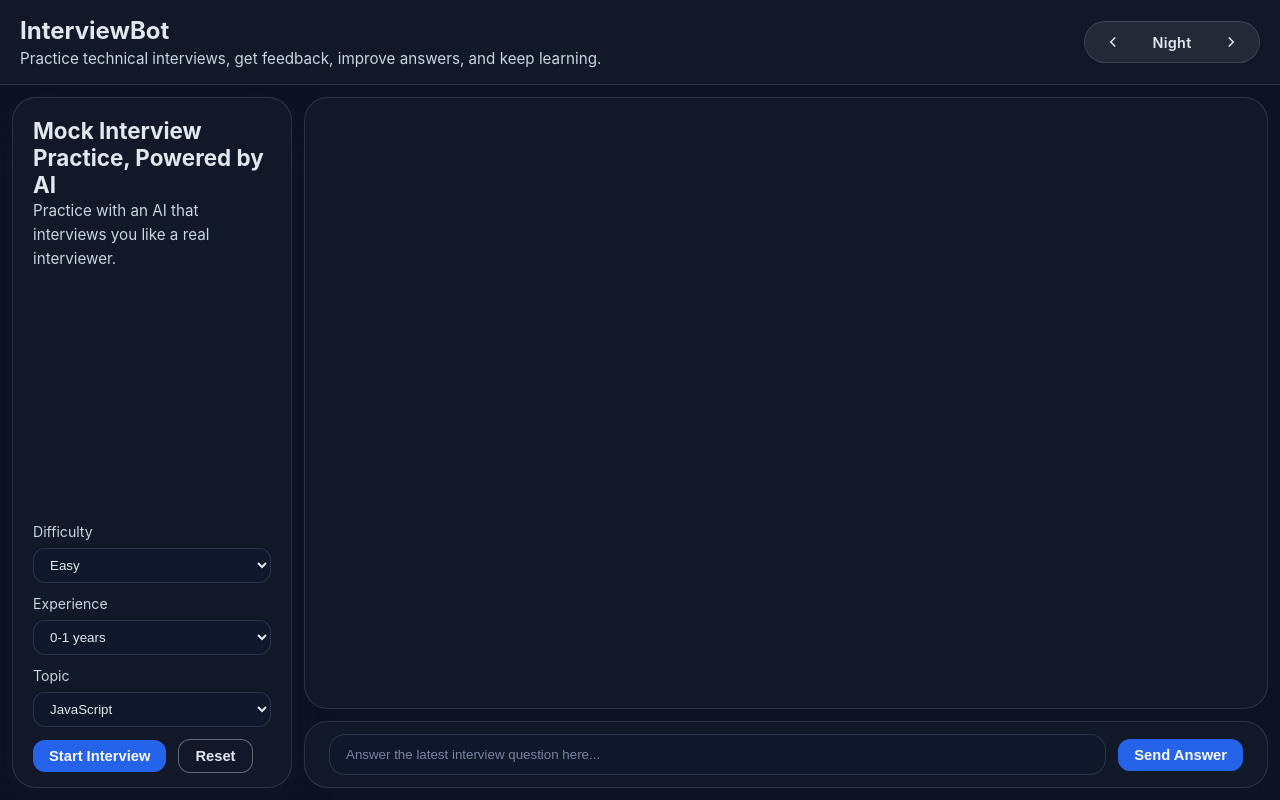
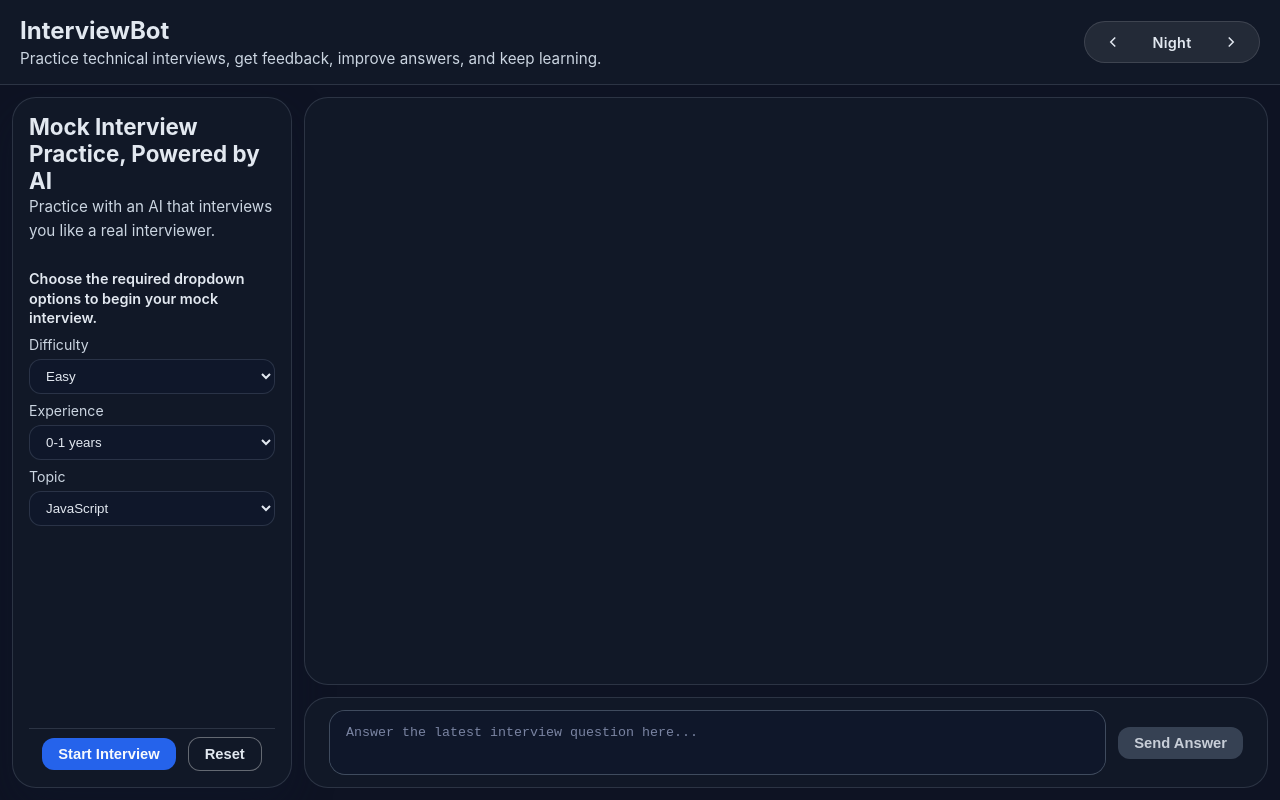
Before and after one commit to anand001ZHB/genai-project, an Angular app in the folder genai-frontend/ai-chat-ui/: page / in a window 1280 px wide. Both pictures are taken after a click on the button "Start". Built offline with nearby package versions, Linux system fonts and the light colour scheme.

Commit message:
UI and va;idations added

```diff
--- a/genai-frontend/ai-chat-ui/src/app/chat/chat.css
+++ b/genai-frontend/ai-chat-ui/src/app/chat/chat.css
@@ -148,18 +148,17 @@
   padding: var(--spacing-md);
   flex: 1;
   min-height: 0;
-  overflow: hidden;
+  overflow: auto;
 }
 
 .intro-panel {
   display: flex;
   flex-direction: column;
   gap: var(--spacing-sm);
-  justify-content: space-between;
   background: var(--surface);
   border: 1px solid var(--border);
   border-radius: var(--radius-lg);
-  padding: var(--spacing-xl) var(--spacing-xl) 14px;
+  padding: var(--spacing-lg);
   min-height: 0;
   overflow: hidden;
   box-shadow: var(--shadow-md);
@@ -201,18 +200,38 @@
   line-height: 1.6;
   color: var(--muted);
   font-size: 0.95rem;
-  margin-bottom: 30px;
+  margin-bottom: 10px;
 }
 
 .settings-panel {
+  display: flex;
+  flex-direction: column;
+  gap: var(--spacing-sm);
+  margin-top: 8px;
+  min-height: 0;
+  flex: 1;
+  position: relative;
+  --settings-footer-height: 104px;
+  padding-bottom: 0;
+}
+
+.settings-helper-text {
+  margin: 0;
+  color: var(--text);
+  font-size: 0.9rem;
+  line-height: 1.35;
+  font-weight: 600;
+}
+
+.settings-fields {
   display: grid;
-  gap: var(--spacing-md);
-   margin-top: 30px;
+  gap: 8px;
+  padding-bottom: var(--settings-footer-height);
 }
 
 .settings-panel label {
   display: grid;
-  gap: var(--spacing-sm);
+  gap: 6px;
   color: var(--muted);
   font-size: 0.88rem;
 }
@@ -236,8 +255,31 @@
 .buttons-row {
   display: flex;
   gap: var(--spacing-md);
-  flex-wrap: wrap;
+  flex-wrap: nowrap;
   align-items: center;
+  justify-content: center;
+}
+
+.settings-footer {
+  margin-top: 0;
+  position: absolute;
+  left: 0;
+  right: 0;
+  bottom: 0;
+  background: var(--surface);
+}
+
+.settings-footer::before {
+  content: '';
+  display: block;
+  border-top: 1px solid var(--border);
+  margin-top: 0;
+  margin-bottom: 8px;
+}
+
+.settings-footer .buttons-row {
+  width: auto;
+  justify-content: center;
 }
 
 button.primary,
@@ -248,6 +290,7 @@ button.secondary {
   font-weight: 600;
   cursor: pointer;
   font-size: 0.92rem;
+  white-space: nowrap;
 }
 
 button.primary {
@@ -269,18 +312,24 @@ button.secondary:hover {
   background: rgba(148, 163, 184, 0.24);
 }
 
+.chat-messages-shell {
+  position: relative;
+  flex: 1;
+  min-height: 0;
+  overflow: hidden;
+  background: var(--surface);
+  border: 1px solid var(--border);
+  border-radius: var(--radius-lg);
+}
+
 .chat-messages {
   display: flex;
   flex-direction: column;
   gap: 14px;
-  flex: 1;
+  height: 100%;
   min-height: 0;
   overflow-y: auto;
-  padding: var(--spacing-2xl) var(--spacing-2xl) 180px;
-  background: var(--surface);
-  border: 1px solid var(--border);
-  border-radius: var(--radius-lg);
-  position: relative;
+  padding: var(--spacing-2xl) calc(var(--spacing-2xl) - 6px) 180px var(--spacing-2xl);
 }
 
 .message {
@@ -333,7 +382,17 @@ button.secondary:hover {
   box-sizing: border-box;
 }
 
-.chat-input input {
+.chat-answer-field {
+  display: flex;
+  flex: 1;
+  min-width: 0;
+  overflow: hidden;
+  border: 1px solid var(--border);
+  border-radius: var(--radius-md);
+}
+
+.chat-input input,
+.chat-input textarea {
   flex: 1;
   min-width: 0;
   padding: var(--spacing-md) var(--spacing-lg);
@@ -344,12 +403,70 @@ button.secondary:hover {
   outline: none;
 }
 
-.chat-input input::placeholder {
+.chat-input textarea {
+  width: 100%;
+  resize: none;
+  min-height: 54px;
+  max-height: 220px;
+  line-height: 1.45;
+  overflow-y: hidden;
+  border: none;
+  border-radius: 0;
+  box-shadow: none;
+}
+
+.chat-input input:enabled {
+  border-color: var(--button);
+  box-shadow: 0 0 0 1px rgba(59, 130, 246, 0.25);
+}
+
+.chat-answer-field.answer-enabled {
+  border-color: var(--button);
+  box-shadow: 0 0 0 1px rgba(59, 130, 246, 0.25);
+}
+
+.chat-input input:disabled {
+  background: rgba(100, 116, 139, 0.2);
+  border-color: rgba(100, 116, 139, 0.45);
+  color: rgba(148, 163, 184, 0.9);
+  cursor: not-allowed;
+}
+
+.chat-answer-field.answer-disabled {
+  background: rgba(100, 116, 139, 0.2);
+  border-color: rgba(100, 116, 139, 0.45);
+}
+
+.chat-input textarea:disabled {
+  color: rgba(148, 163, 184, 0.9);
+  cursor: not-allowed;
+}
+
+.chat-input input::placeholder,
+.chat-input textarea::placeholder {
   color: var(--input-placeholder);
 }
 
 .chat-input button {
   min-width: 120px;
+}
+
+.chat-input button:disabled {
+  background: rgba(100, 116, 139, 0.45);
+  color: rgba(226, 232, 240, 0.85);
+  border-color: rgba(100, 116, 139, 0.55);
+  cursor: not-allowed;
+  box-shadow: none;
+}
+
+.rating-input::-webkit-outer-spin-button,
+.rating-input::-webkit-inner-spin-button {
+  -webkit-appearance: none;
+}
+
+.rating-input[type='number'] {
+  appearance: textfield;
+  -moz-appearance: textfield;
 }
 
 .bubble pre {
@@ -366,13 +483,9 @@ button.secondary:hover {
   margin: 0 0 10px;
 }
 
-.chat-messages {
-  position: relative;
-}
-
 .scroll-to-bottom-btn {
   position: absolute;
-  bottom: 96px;
+  bottom: 16px;
   left: 50%;
   transform: translateX(-50%);
   width: 56px;
@@ -386,36 +499,35 @@ button.secondary:hover {
   align-items: center;
   justify-content: center;
   box-shadow: var(--shadow-button);
-  transition: all var(--transition-normal);
   z-index: 100;
 }
 
-.scroll-to-bottom-btn:hover {
-  transform: translateX(-50%) translateY(-4px);
-  box-shadow: 0 14px 40px rgba(37, 99, 235, 0.4);
+.chat-messages::-webkit-scrollbar,
+.chat-input textarea::-webkit-scrollbar {
+  width: 8px;
 }
 
-.scroll-to-bottom-btn:active {
-  transform: translateX(-50%) translateY(-2px);
-}
-
-.scroll-to-bottom-btn svg {
-  width: 24px;
-  height: 24px;
-  animation: pulse-down 1.2s ease-in-out infinite;
-}
-
-@keyframes pulse-down {
-  0%, 100% {
-    transform: translateY(0);
-  }
-  50% {
-    transform: translateY(4px);
-  }
+.chat-messages::-webkit-scrollbar-thumb,
+.chat-input textarea::-webkit-scrollbar-thumb {
+  background: rgba(148, 163, 184, 0.45);
+  border-radius: 999px;
 }
 
 @media (max-width: 980px) {
   .chat-wrapper {
     grid-template-columns: 1fr;
   }
+
+  .intro-panel {
+    padding: var(--spacing-md);
+  }
+
+  .settings-helper-text {
+    font-size: 0.88rem;
+    line-height: 1.4;
+  }
+
+  .buttons-row {
+    gap: var(--spacing-sm);
+  }
 }
--- a/genai-frontend/ai-chat-ui/src/app/chat/chat.html
+++ b/genai-frontend/ai-chat-ui/src/app/chat/chat.html
@@ -37,6 +37,9 @@
       </div>
 
       <div class="settings-panel mt-xl">
+        <p class="settings-helper-text">Choose the required dropdown options to begin your mock interview.</p>
+
+        <div class="settings-fields">
         <label>
           Difficulty
           <select [(ngModel)]="level">
@@ -68,19 +71,49 @@
             <option value="Web Performance">Web Performance</option>
             <option value="Frontend Architecture">Frontend Architecture</option>
             <option value="Node.js">Node.js</option>
+            <option value="Express.js">Express.js</option>
+            <option value="NestJS">NestJS</option>
+            <option value="REST APIs">REST APIs</option>
+            <option value="GraphQL">GraphQL</option>
+            <option value="SQL">SQL</option>
+            <option value="PostgreSQL">PostgreSQL</option>
+            <option value="MongoDB">MongoDB</option>
+            <option value="System Design">System Design</option>
+            <option value="Java">Java</option>
+            <option value="Spring Boot">Spring Boot</option>
+            <option value="Hibernate">Hibernate</option>
+            <option value="Microservices (Java)">Microservices (Java)</option>
+            <option value="C#">C#</option>
+            <option value=".NET">.NET</option>
+            <option value="ASP.NET Core">ASP.NET Core</option>
+            <option value="Entity Framework Core">Entity Framework Core</option>
+            <option value="LINQ">LINQ</option>
+            <option value="Python">Python</option>
+            <option value="Pandas">Pandas</option>
+            <option value="NumPy">NumPy</option>
+            <option value="Data Analysis">Data Analysis</option>
+            <option value="Data Visualization">Data Visualization</option>
+            <option value="Statistics">Statistics</option>
+            <option value="Machine Learning">Machine Learning</option>
+            <option value="Deep Learning">Deep Learning</option>
           </select>
         </label>
 
+        </div>
+
+        <div class="settings-footer">
           <div class="buttons-row">
             <button class="primary" (click)="startInterview()">Start Interview</button>
             <button class="secondary" (click)="resetSelections()">Reset</button>
           </div>
         </div>
+      </div>
     </section>
 
     <section class="chat-panel">
+      <div class="chat-messages-shell">
         <div class="chat-messages" (scroll)="checkScroll()">
-        <div *ngFor="let msg of messages" [ngClass]="msg.role === 'user' ? 'message user' : 'message ai'">
+          <div *ngFor="let msg of messages" [ngClass]="msg.role === 'user' ? 'message user' : 'message ai'" class="message" [attr.data-message-id]="msg.id">
             <div class="bubble">
               <div [innerHTML]="msg.text"></div>
             </div>
@@ -92,18 +125,27 @@
             <polyline points="6 9 12 15 18 9"></polyline>
           </svg>
         </button>
+      </div>
 
       <div class="chat-input" *ngIf="!showRatingStep">
-        <input
+        <div class="chat-answer-field" [class.answer-enabled]="canAnswerNow" [class.answer-disabled]="!canAnswerNow">
+          <textarea
+            #answerInput
             [(ngModel)]="userInput"
             placeholder="Answer the latest interview question here..."
-          (keydown.enter)="sendMessage()"
-        />
-        <button class="primary" (click)="sendMessage()">Send Answer</button>
+            [disabled]="!canAnswerNow"
+            (input)="autoResizeAnswer($event)"
+            (keydown)="onAnswerKeydown($event)"
+            rows="2"
+          ></textarea>
+        </div>
+        <button class="primary" [disabled]="!canAnswerNow" (click)="sendMessage()">Send Answer</button>
       </div>
 
       <div class="chat-input" *ngIf="showRatingStep">
         <input
+          #ratingInput
+          class="rating-input"
           [(ngModel)]="selfRating"
           type="number"
           min="1"
--- a/genai-frontend/ai-chat-ui/src/app/chat/chat.ts
+++ b/genai-frontend/ai-chat-ui/src/app/chat/chat.ts
@@ -1,4 +1,4 @@
-import { Component, AfterViewChecked } from '@angular/core';
+import { Component, AfterViewChecked, ElementRef, ViewChild } from '@angular/core';
 import { CommonModule } from '@angular/common';
 import { FormsModule } from '@angular/forms';
 import { HttpClient } from '@angular/common/http';
@@ -14,6 +14,9 @@ import { environment } from '../../environments/environment';
 })
 export class Chat implements AfterViewChecked {
 
+  @ViewChild('answerInput') answerInput?: ElementRef<HTMLTextAreaElement>;
+  @ViewChild('ratingInput') ratingInput?: ElementRef<HTMLInputElement>;
+
   private apiBaseUrl = ((environment as any).apiBaseUrl || (environment as any).apiUrl || '').replace(/\/+$/, '') || '';
 
   userInput = '';
@@ -23,8 +26,13 @@ export class Chat implements AfterViewChecked {
   selfRating = '';
   showRatingStep = false;
   interviewStarted = false;
+  isAnswerTurn = false;
+  isAwaitingResponse = false;
   lastQuestion = '';
   messages: any[] = [];
+  private messageIdCounter = 0;
+  private pendingAnswerFocus = false;
+  private pendingRatingFocus = false;
   showScrollButton = false;
   selectedTheme = 'theme-dark';
 
@@ -41,6 +49,10 @@ export class Chat implements AfterViewChecked {
   showWelcomeScreen = true;
 
   constructor(private http: HttpClient) { }
+
+  get canAnswerNow(): boolean {
+    return this.interviewStarted && this.isAnswerTurn && !this.isAwaitingResponse && !this.showRatingStep;
+  }
 
   get currentThemeName(): string {
     return this.themes[this.currentThemeIndex]?.label || 'Night';
@@ -66,13 +78,19 @@ export class Chat implements AfterViewChecked {
     this.selfRating = '';
     this.userInput = '';
     this.interviewStarted = false;
+    this.isAnswerTurn = false;
+    this.isAwaitingResponse = false;
     this.lastQuestion = '';
+    this.resetAnswerInputHeight();
+    this.focusRatingInput();
 
     // Ask for self-rating first
-    this.messages.push({
-      role: 'ai',
-      text: 'Great! Before we start, I\'d like to know how you rate yourself on a scale of 1-10 on the topic of <strong>' + this.topic + '</strong>. This will help me tailor the questions to your level.<br/><br/>(1 = beginner, 5 = intermediate, 10 = expert)'
-    });
+    this.messages.push(
+      this.createMessage(
+        'ai',
+        'Great! Before we start, I\'d like to know how you rate yourself on a scale of 1-10 on the topic of <strong>' + this.topic + '</strong>. This will help me tailor the questions to your level.<br/><br/>(1 = beginner, 5 = intermediate, 10 = expert)'
+      )
+    );
   }
 
   submitSelfRating() {
@@ -84,8 +102,10 @@ export class Chat implements AfterViewChecked {
       return;
     }
 
-    this.messages.push({ role: 'user', text: 'I rate myself as ' + rating + ' out of 10' });
+    this.messages.push(this.createMessage('user', 'I rate myself as ' + rating + ' out of 10'));
     this.showRatingStep = false;
+    this.isAwaitingResponse = true;
+    this.isAnswerTurn = false;
 
     const apiUrl = this.apiBaseUrl ? `${this.apiBaseUrl}/chat/start` : '/chat/start';
 
@@ -97,13 +117,22 @@ export class Chat implements AfterViewChecked {
     }).subscribe({
       next: (res) => {
         const reply = res.reply || 'No response from interviewer.';
-        this.messages.push({ role: 'ai', text: marked.parse(reply) });
+        const aiMessage = this.createMessage('ai', marked.parse(reply) as string);
+        this.messages.push(aiMessage);
         this.lastQuestion = this.extractQuestion(reply);
         this.interviewStarted = true;
+        this.isAwaitingResponse = false;
+        this.isAnswerTurn = true;
+        this.focusAnswerInput();
+        this.scrollToMessageStart(aiMessage.id, 'smooth');
       },
       error: (err) => {
         console.error('API error:', err);
-        this.messages.push({ role: 'ai', text: 'Unable to start the interview. Please try again.' });
+        const aiMessage = this.createMessage('ai', 'Unable to start the interview. Please try again.');
+        this.messages.push(aiMessage);
+        this.isAwaitingResponse = false;
+        this.isAnswerTurn = false;
+        this.scrollToMessageStart(aiMessage.id, 'smooth');
       }
     });
   }
@@ -112,6 +141,14 @@ export class Chat implements AfterViewChecked {
     this.level = 'easy';
     this.experience = '0-1 years';
     this.topic = 'JavaScript';
+  }
+
+  private createMessage(role: 'ai' | 'user', text: string) {
+    return {
+      id: ++this.messageIdCounter,
+      role,
+      text,
+    };
   }
 
   extractQuestion(reply: string) {
@@ -128,16 +165,104 @@ export class Chat implements AfterViewChecked {
     return casual.includes(lowerMsg) || lowerMsg.length < 5;
   }
 
+  onAnswerKeydown(event: KeyboardEvent) {
+    if (event.key !== 'Enter') return;
+
+    // GPT-like behavior: Enter sends, Shift+Enter inserts newline.
+    if (!event.shiftKey) {
+      event.preventDefault();
+      this.sendMessage();
+    }
+  }
+
+  autoResizeAnswer(event: Event) {
+    const textarea = event.target as HTMLTextAreaElement;
+    if (!textarea) return;
+
+    const maxHeight = 220;
+    textarea.style.height = 'auto';
+    textarea.style.height = `${Math.min(textarea.scrollHeight, maxHeight)}px`;
+    textarea.style.overflowY = textarea.scrollHeight > maxHeight ? 'auto' : 'hidden';
+  }
+
+  resetAnswerInputHeight() {
+    const textarea = this.answerInput?.nativeElement;
+    if (!textarea) return;
+
+    textarea.style.height = '';
+    textarea.style.overflowY = 'hidden';
+  }
+
+  private focusAnswerInput() {
+    this.pendingAnswerFocus = true;
+
+    const textarea = this.answerInput?.nativeElement;
+    if (!textarea) return;
+
+    setTimeout(() => {
+      textarea.focus();
+      const end = textarea.value.length;
+      textarea.setSelectionRange(end, end);
+      this.pendingAnswerFocus = false;
+    }, 0);
+  }
+
+  private focusRatingInput() {
+    this.pendingRatingFocus = true;
+
+    const input = this.ratingInput?.nativeElement;
+    if (!input) return;
+
+    setTimeout(() => {
+      input.focus();
+      const end = input.value.length;
+      input.setSelectionRange(end, end);
+      this.pendingRatingFocus = false;
+    }, 0);
+  }
+
+  private getChatContainer(): HTMLElement | null {
+    return document.querySelector('.chat-messages') as HTMLElement | null;
+  }
+
+  private scrollToMessageStart(messageId: number, behavior: ScrollBehavior = 'smooth', attempts = 6) {
+    const container = this.getChatContainer();
+    if (!container) return;
+
+    setTimeout(() => {
+      const target = container.querySelector(`.message[data-message-id="${messageId}"]`) as HTMLElement | null;
+
+      if (!target) {
+        if (attempts > 0) {
+          this.scrollToMessageStart(messageId, behavior, attempts - 1);
+        } else {
+          this.scrollToBottom(behavior);
+        }
+        return;
+      }
+
+      const topOffset = target.offsetTop - 24;
+      container.scrollTo({
+        top: Math.max(0, topOffset),
+        behavior,
+      });
+    }, 0);
+  }
+
   sendMessage() {
-    if (!this.userInput.trim()) return;
+    if (!this.userInput.trim() || !this.canAnswerNow) return;
     if (!this.interviewStarted) {
       this.startInterview();
       return;
     }
 
     const answer = this.userInput;
-    this.messages.push({ role: 'user', text: answer });
+    this.messages.push(this.createMessage('user', answer));
     this.userInput = '';
+    this.resetAnswerInputHeight();
+    this.isAnswerTurn = false;
+    this.isAwaitingResponse = true;
+    this.scrollToBottom('smooth');
 
     // Check if this is a casual message or a full answer
     if (this.isCasualMessage(answer)) {
@@ -146,11 +271,21 @@ export class Chat implements AfterViewChecked {
       this.http.post<any>(apiUrl, { message: answer }).subscribe({
         next: (res) => {
           const reply = res.reply || 'Got it!';
-          this.messages.push({ role: 'ai', text: marked.parse(reply) });
+          const aiMessage = this.createMessage('ai', marked.parse(reply) as string);
+          this.messages.push(aiMessage);
+          this.isAwaitingResponse = false;
+          this.isAnswerTurn = true;
+          this.focusAnswerInput();
+          this.scrollToMessageStart(aiMessage.id, 'smooth');
         },
         error: (err) => {
           console.error('API error:', err);
-          this.messages.push({ role: 'ai', text: 'Sorry, something went wrong.' });
+          const aiMessage = this.createMessage('ai', 'Sorry, something went wrong.');
+          this.messages.push(aiMessage);
+          this.isAwaitingResponse = false;
+          this.isAnswerTurn = true;
+          this.focusAnswerInput();
+          this.scrollToMessageStart(aiMessage.id, 'smooth');
         }
       });
     } else {
@@ -165,18 +300,48 @@ export class Chat implements AfterViewChecked {
       }).subscribe({
         next: (res) => {
           const reply = res.reply || 'No response from interviewer.';
-          this.messages.push({ role: 'ai', text: marked.parse(reply) });
+          const aiMessage = this.createMessage('ai', marked.parse(reply) as string);
+          this.messages.push(aiMessage);
           this.lastQuestion = this.extractQuestion(reply);
+          this.isAwaitingResponse = false;
+          this.isAnswerTurn = true;
+          this.focusAnswerInput();
+          this.scrollToMessageStart(aiMessage.id, 'smooth');
         },
         error: (err) => {
           console.error('API error:', err);
-          this.messages.push({ role: 'ai', text: 'Error evaluating answer. Please try again.' });
+          const aiMessage = this.createMessage('ai', 'Error evaluating answer. Please try again.');
+          this.messages.push(aiMessage);
+          this.isAwaitingResponse = false;
+          this.isAnswerTurn = true;
+          this.focusAnswerInput();
+          this.scrollToMessageStart(aiMessage.id, 'smooth');
         }
       });
     }
   }
 
   ngAfterViewChecked() {
+    if (this.pendingRatingFocus && this.showRatingStep) {
+      const input = this.ratingInput?.nativeElement;
+      if (input) {
+        input.focus();
+        const end = input.value.length;
+        input.setSelectionRange(end, end);
+        this.pendingRatingFocus = false;
+      }
+    }
+
+    if (this.pendingAnswerFocus && this.canAnswerNow) {
+      const textarea = this.answerInput?.nativeElement;
+      if (textarea) {
+        textarea.focus();
+        const end = textarea.value.length;
+        textarea.setSelectionRange(end, end);
+        this.pendingAnswerFocus = false;
+      }
+    }
+
     this.checkScroll();
   }
 
@@ -188,11 +353,14 @@ export class Chat implements AfterViewChecked {
     }
   }
 
-  scrollToBottom() {
-    const container = document.querySelector('.chat-messages') as HTMLElement;
+  scrollToBottom(behavior: ScrollBehavior = 'smooth') {
+    const container = this.getChatContainer();
     if (container) {
       setTimeout(() => {
-        container.scrollTop = container.scrollHeight;
+        container.scrollTo({
+          top: container.scrollHeight,
+          behavior,
+        });
       }, 0);
     }
   }
--- a/genai-frontend/ai-chat-ui/src/environments/environment.ts
+++ b/genai-frontend/ai-chat-ui/src/environments/environment.ts
@@ -1,5 +1,5 @@
 export const environment = {
   production: false,
-  apiBaseUrl: 'https://humble-garbanzo-jw94xq7wxvq2p7v6-3000.app.github.dev', // Use this for local development with GitHub Codespaces
+  apiBaseUrl: 'https://urban-space-broccoli-496gxwv9x4v3qrw9-3000.app.github.dev', // Use this for local development with GitHub Codespaces
   // apiBaseUrl: 'http://localhost:3000', // Use this for local development
 };
```
Also changed, not shown: genai-frontend/ai-chat-ui/angular.json (+4 -3 lines). Lines whose indentation alone changed are shown as unchanged.
